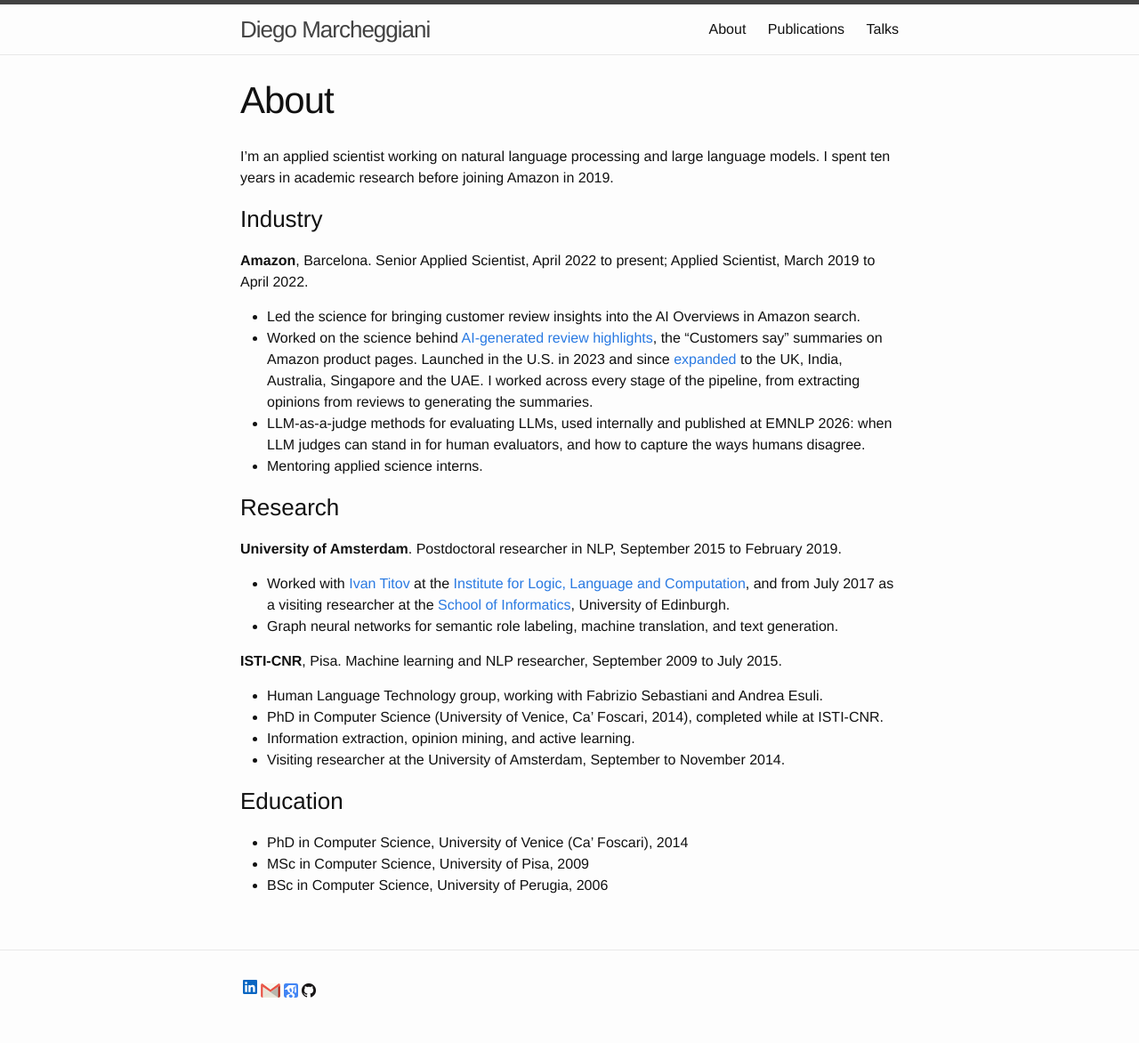
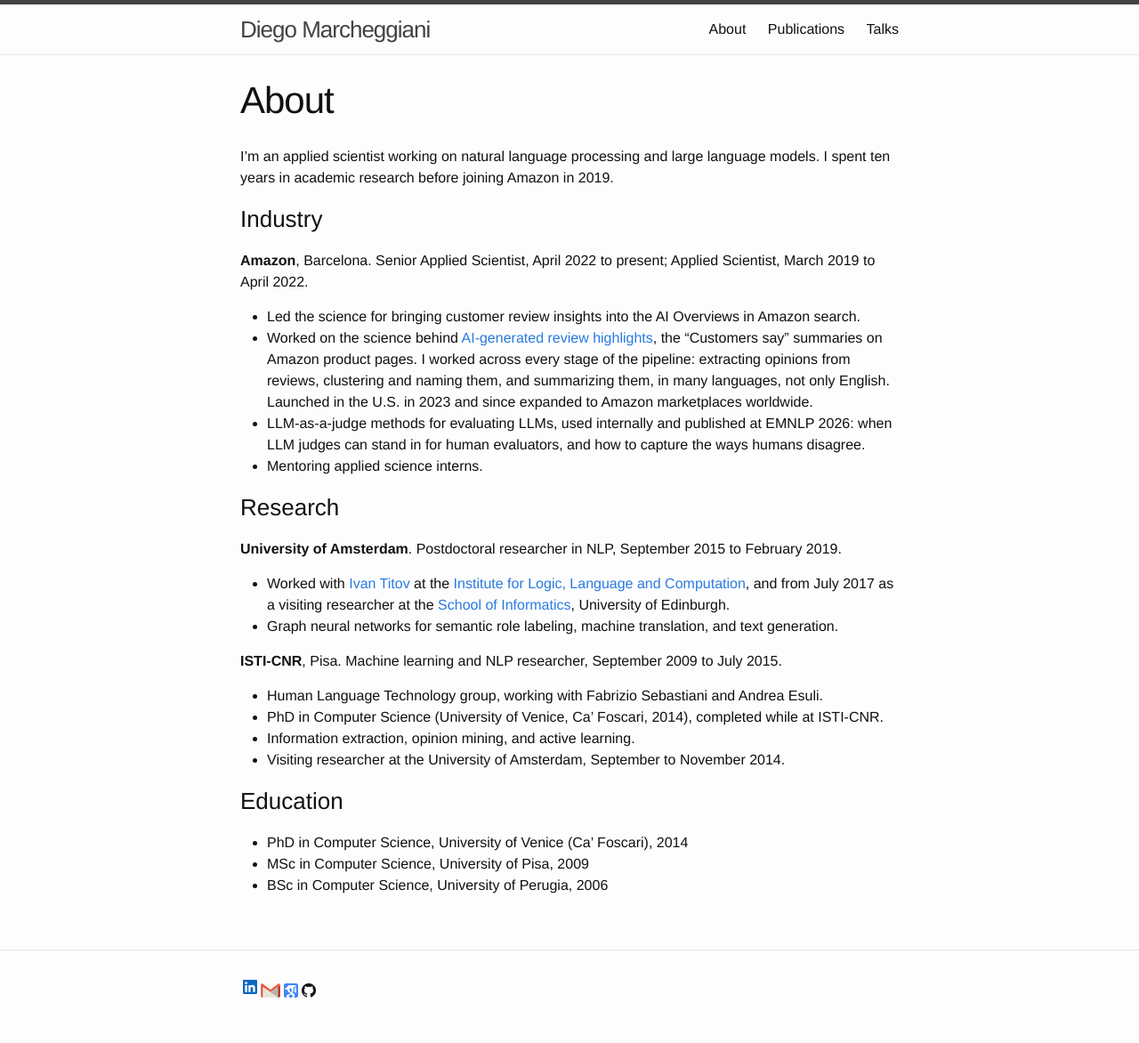
Before and after one commit to diegma/diegma.github.io, a Jekyll site: the page built from pages/about.md, in a window 1280 px wide. Shown: the whole page at 89% size. Built offline with Jekyll 4.4.1, drawn with Linux system fonts in a browser that asks for light colours.

Commit message:
About: multilingual review highlights pipeline, worldwide expansion

```diff
--- a/pages/about.md
+++ b/pages/about.md
@@ -14,9 +14,9 @@ Applied Scientist, March 2019 to April 2022.
 
 - Led the science for bringing customer review insights into the AI Overviews in Amazon search.
 - Worked on the science behind [AI-generated review highlights](https://www.aboutamazon.com/news/amazon-ai/amazon-improves-customer-reviews-with-generative-ai),
-  the "Customers say" summaries on Amazon product pages. Launched in the U.S. in 2023 and since
-  [expanded](https://www.aboutamazon.com/news/retail/amazon-ai-generated-review-highlights) to the UK, India, Australia, Singapore and the UAE.
-  I worked across every stage of the pipeline, from extracting opinions from reviews to generating the summaries.
+  the "Customers say" summaries on Amazon product pages. I worked across every stage of the pipeline:
+  extracting opinions from reviews, clustering and naming them, and summarizing them, in many languages, not only English.
+  Launched in the U.S. in 2023 and since expanded to Amazon marketplaces worldwide.
 - LLM-as-a-judge methods for evaluating LLMs, used internally and published at EMNLP 2026:
   when LLM judges can stand in for human evaluators, and how to capture the ways humans disagree.
 - Mentoring applied science interns.
```
